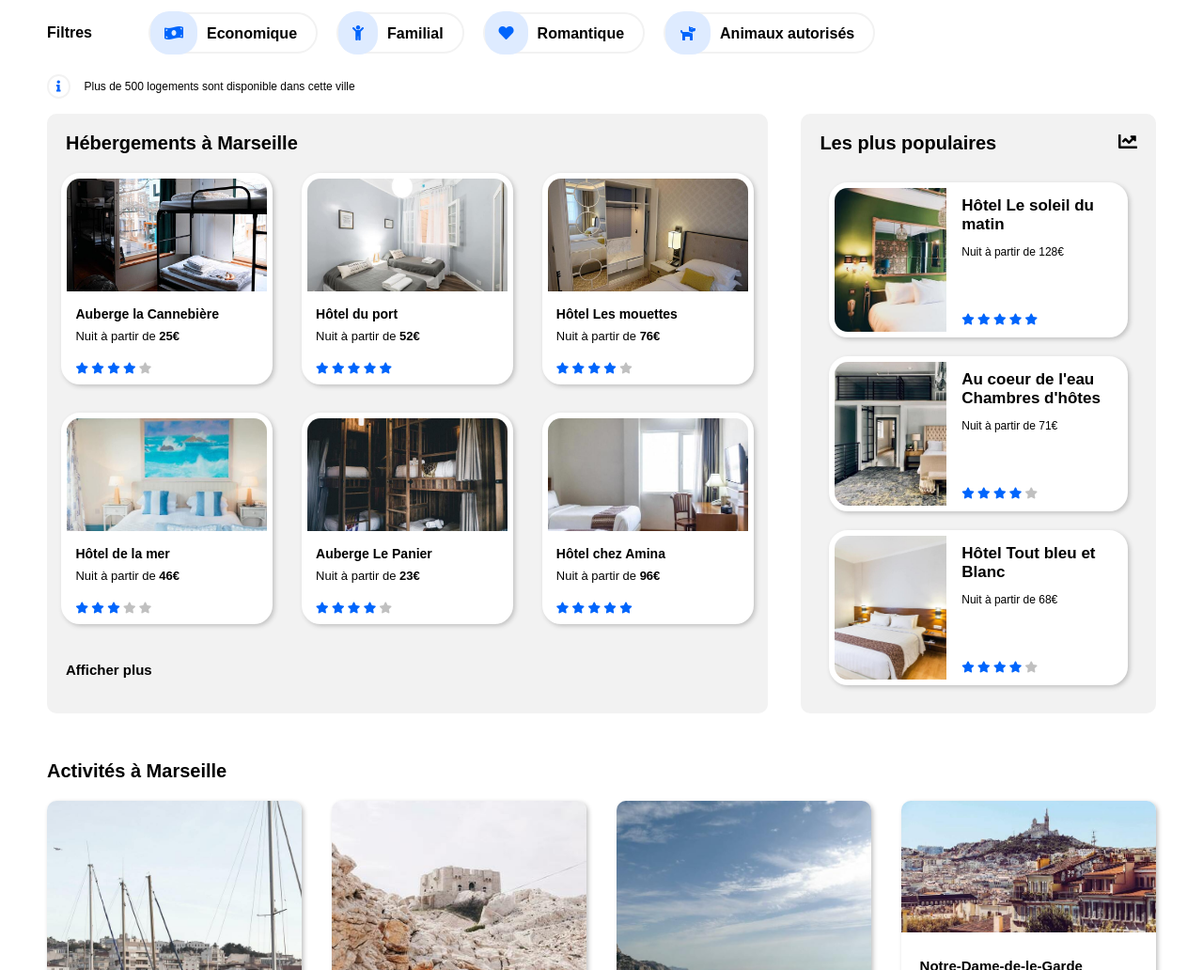
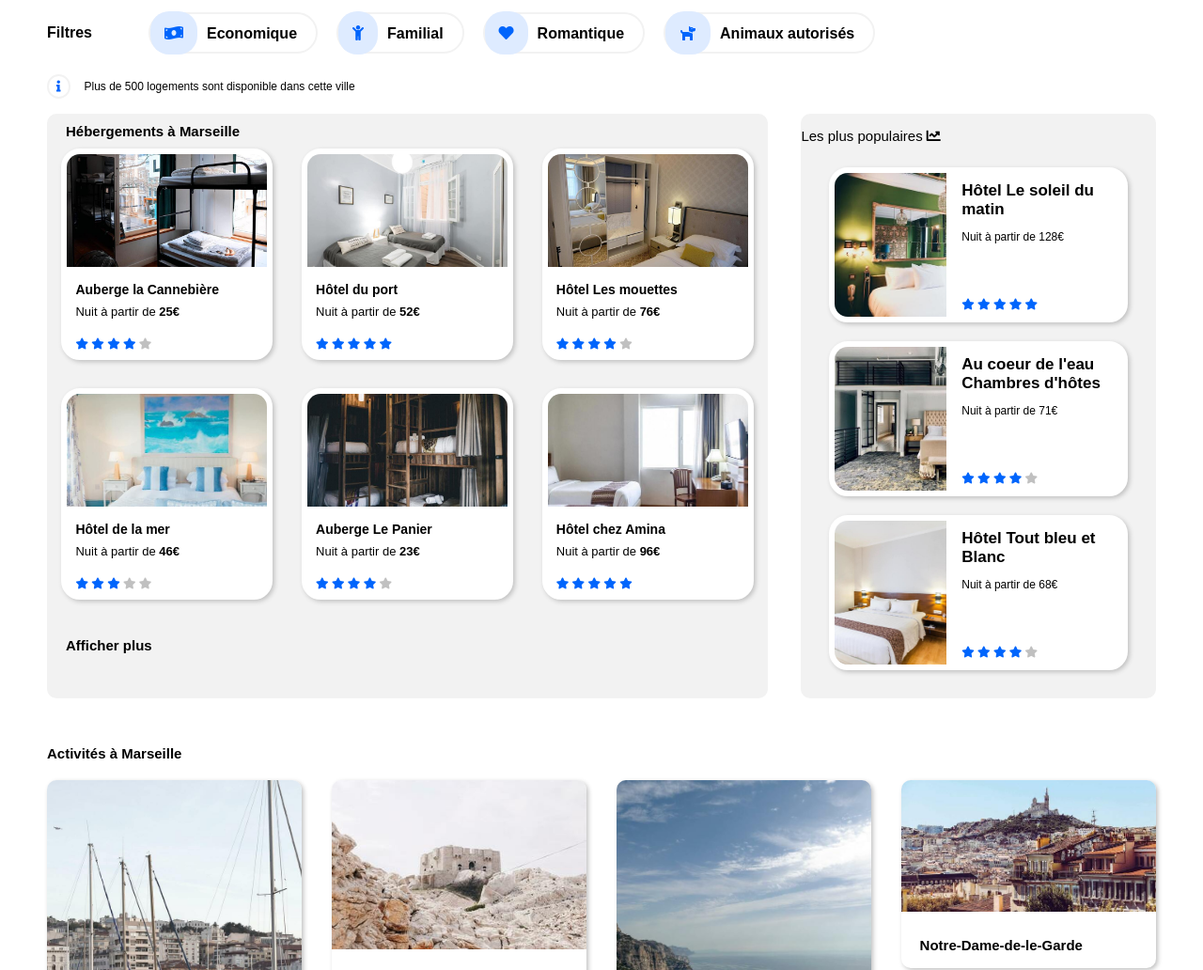
Before and after one commit to Plo-K2on/P2_Hugo_CAFFIN, a plain HTML site: page index.html in a window 1280 px wide. Shown: the part 201-1233 px from the top of the page at 94% size. Drawn offline with Linux system fonts and the light colour scheme; a web font is replaced by a local one.

Commit message:
soutenance P2

```diff
--- a/index.html
+++ b/index.html
@@ -33,7 +33,6 @@
           <div id="recherche">
                <i class="fas fa-map-marker-alt"></i>
                <input type="text" name="lieu" id="lieu" placeholder="Marseille, France" />
-                     <!-- <p>Rechercher</p> -->
                <button type="button" class="desktop">Rechercher</button>
                <button type="button" class="mobile"><i class="fas fa-search"></i></button>
           </div>
@@ -56,7 +55,7 @@
 
      <main>
           <section class="conteneur">
-                     <h2 id="hebergements" class="titre">Hébergements à Marseille</h2>
+               <h2 id="hebergements">Hébergements à Marseille</h2>
                <div class="hebergements">
                     <figure class="hebergement">
                          <a href="#"><div class="image">
@@ -176,9 +175,9 @@
           </section>
 
           <aside class="conteneur">
-                          <h2 class="titre">Les plus populaires
+                    <p class="titre">Les plus populaires
                     <i class="fas fa-solid fa-chart-line"></i>
-                          </h2>
+                    </p>
                     <div class="populaires">
                          <figure class="populaire">
                               <div class="image">
@@ -242,7 +241,7 @@
 
      <section>
           <div class="conteneur">
-                     <h2 id="activites"class="titre">Activités à Marseille</h2>
+               <p id="activites"><strong>Activités à Marseille</strong></p>
                <div class="activites">
                     <div class="colonne colonne_simple">
                          <figure class="activite">
```
Also changed, not shown: style.css (+0 -12 lines). Lines whose indentation alone changed are shown as unchanged.
